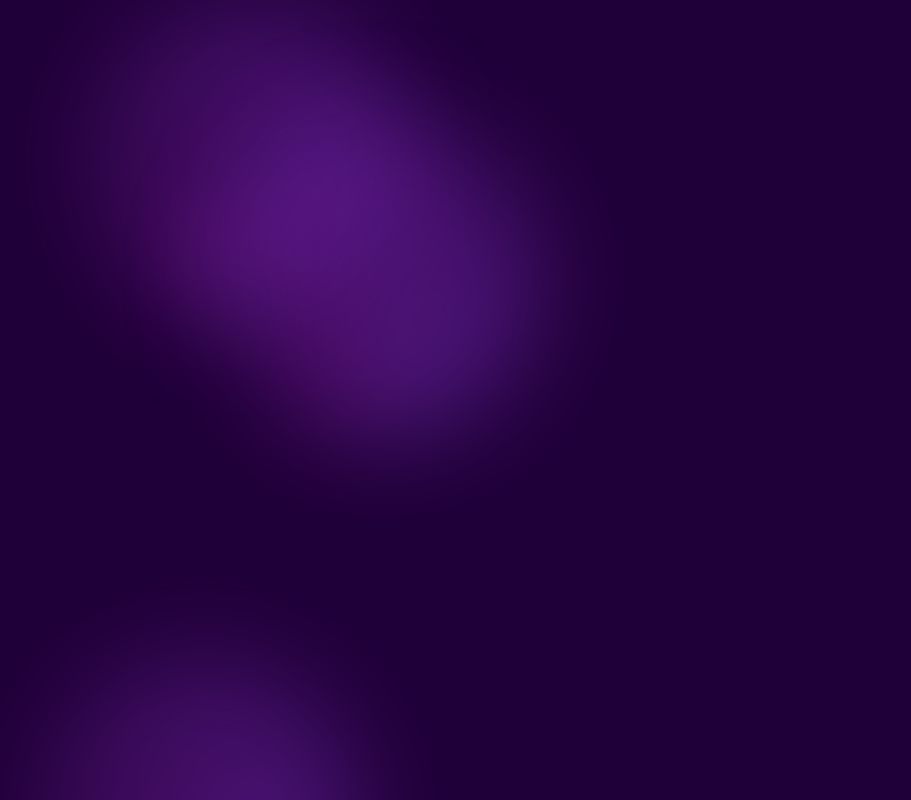
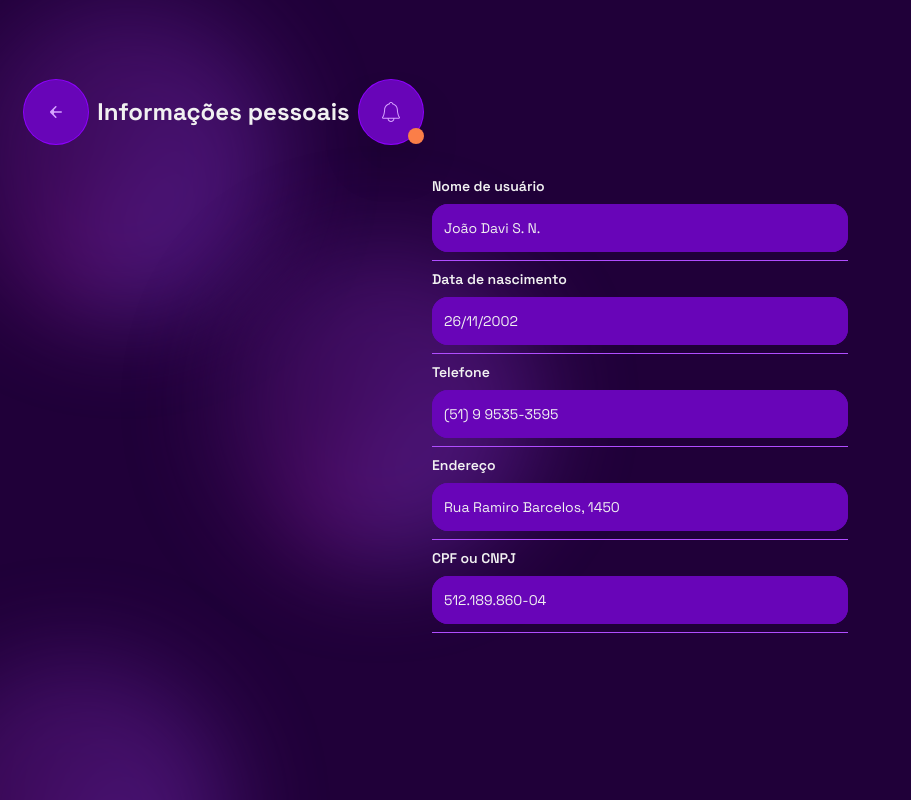
Before and after one commit to Resenhapp/ResenhaWEBAPP, a Next.js app: page /webapp/configuracoes/conta/informacoes in a window 1280 px wide. Shown: the whole page, without its empty margins (0-911 px from the left). Built offline with nearby package versions, Linux system fonts and the light colour scheme; no server answers.

Commit message:
Configurações - WIP

```diff
--- a/src/app/webapp/configuracoes/conta/detalhes/page.js
+++ b/src/app/webapp/configuracoes/conta/detalhes/page.js
@@ -3,6 +3,7 @@ import React, { useState } from 'react';
 import PageHeader from '@/src/components/PageHeader';
 import InputFieldPurple from '@/src/components/InputFieldPurple';
 import Modal from '@/src/components/Modal';
+import ButtonConfig from '@/src/components/ButtonConfig';
 
 export const metadata = {
     title: 'Resenha.app • Detalhes da conta',
@@ -12,15 +13,36 @@ export const metadata = {
 export default function Account() {
     const [username, setUsername] = useState('@dabilas');
     const [tempUsername, setTempUsername] = useState(username);
+
+    const [email, setEmail] = useState('joao*****n@gmail.com')
+    const [tempEmail, setTempEmail] = useState(email)
+
     const [isUnsavedChangesModalOpen, setUnsavedChangesModalOpen] = useState(false);
     const [checkerCallback, setCheckerCallback] = useState(null);
 
     const [hasChange, setHasChange] = useState(false);
 
-    const handleUsernameChange2 = (newValue) => {
+    const handleUsernameChange = (newValue) => {
         setHasChange(true);
         setTempUsername(newValue);
     };
+
+    const handleEmailChange = (newValue) => {
+        setHasChange(true);
+        setTempEmail(newValue);
+    };
+
+    const handleCancel = () => {
+        setHasChange(false);
+        setTempUsername(username);
+        setTempEmail(email);
+    }
+
+    const handleSave = () => {
+        setHasChange(false);
+        setUsername(tempUsername);
+        setEmail(tempEmail);
+    }
 
     return (
         <div className="flex flex-col w-screen h-screen">
@@ -41,11 +63,23 @@ export default function Account() {
                     <div className="h3 w-full flex">
                         <div className="w-full flex flex-col">
                             <div className="h-fit w-full gap-2 flex flex-col">
-                                <InputFieldPurple value={tempUsername} onChange={handleUsernameChange2} />
+                                <p className="text-whiteT1 text-sm font-semibold">Nome de usuário</p>
+                                <InputFieldPurple value={tempUsername} onChange={handleUsernameChange} />
+                                <hr className="border-purpleT4" />
+                                <p className="text-whiteT1 text-sm font-semibold">E-mail</p>
+                                <InputFieldPurple value={tempEmail} onChange={handleEmailChange} />
                             </div>
                         </div>
                     </div>
                 </section>
+            </div>
+            <div className='flex flex-row justify-center p-8'>
+                {hasChange && (
+                    <div className="flex p-8 space-x-4">
+                        <ButtonConfig label="Cancelar" action={handleCancel} />
+                        <ButtonConfig label="Salvar" action={handleSave} />
+                    </div>
+                )}
             </div>
             <Modal show={isUnsavedChangesModalOpen} close={setUnsavedChangesModalOpen}>
                 <div className="gap-2 flex flex-col">
--- a/src/app/webapp/configuracoes/conta/informacoes/page.js
+++ b/src/app/webapp/configuracoes/conta/informacoes/page.js
@@ -1,22 +1,141 @@
 'use client'
-import React from 'react';
+import React, { useState } from 'react';
 import PageHeader from '@/src/components/PageHeader';
+import InputFieldPurple from '@/src/components/InputFieldPurple';
+import Modal from '@/src/components/Modal';
+import ButtonConfig from '@/src/components/ButtonConfig';
+import { arDZ } from 'date-fns/locale';
 
 export const metadata = {
     title: 'Resenha.app • Informações pessoais',
-    description: 'Venha fazer suas resenhas!',
-}
+    description: 'Detalhes da conta, informações pessoais, histórico de atividades e resenhas salvas.',
+};
 
-export default function Privacy() {
+export default function Account() {
+    const [nickname, setNickname] = useState('João Davi S. N.');
+    const [tempNickname, setTempNickname] = useState(nickname);
 
-    const handleNavigation = (pageToGo) => {
-        window.location.href = `/webapp/${pageToGo}`;
+    const [birthday, setBirthday] = useState('26/11/2002')
+    const [tempBirthday, setTempBirthday] = useState(birthday)
+
+    const [phone, setPhone] = useState('(51) 9 9535-3595')
+    const [tempPhone, setTempPhone] = useState(phone)
+
+    const [address, setAddress] = useState('Rua Ramiro Barcelos, 1450')
+    const [tempAddress, setTempAddress] = useState(address)
+
+    const [cpf, setCpf] = useState('512.189.860-04')
+    const [tempCpf, setTempCpf] = useState(cpf)
+
+    const [isUnsavedChangesModalOpen, setUnsavedChangesModalOpen] = useState(false);
+    const [checkerCallback, setCheckerCallback] = useState(null);
+
+    const [hasChange, setHasChange] = useState(false);
+
+    const handleNicknameChange = (newValue) => {
+        setHasChange(true);
+        setTempNickname(newValue);
     };
 
+    const handleBirthdayChange = (newValue) => {
+        setHasChange(true);
+        setTempBirthday(newValue);
+    };
+
+    const handlePhoneChanger = (newValue) => {
+        setHasChange(true);
+        setTempPhone(newValue);
+    };
+
+    const handleAddressChanger = (newValue) => {
+        setHasChange(true);
+        setTempAddress(newValue);
+    };
+
+    const handleCpfChanger = (newValue) => {
+        setHasChange(true);
+        setTempCpf(newValue);
+    };
+
+    const handleCancel = () => {
+        setHasChange(false);
+        setTempNickname(nickname);
+        setTempBirthday(birthday);
+        setTempPhone(phone);
+        setTempAddress(address);
+        setTempCpf(cpf);
+    }
+
+    const handleSave = () => {
+        setHasChange(false);
+        setNickname(tempNickname);
+        setBirthday(tempBirthday);
+        setPhone(tempPhone);
+        setAddress(tempAddress);
+        setCpf(tempCpf);
+    }
+
     return (
-        <div>
-
+        <div className="flex flex-col w-screen h-screen">
+            <PageHeader
+                pageTitle="Informações pessoais"
+                isBack={true}
+                checker={() => new Promise((resolve, reject) => {
+                    if (hasChange) {
+                        setUnsavedChangesModalOpen(true);
+                        setCheckerCallback(() => resolve);
+                    } else {
+                        resolve(true);
+                    }
+                })}
+            />
+            <div className="flex flex-col items-center justify-start h-screen px-4 py-4">
+                <section className="flex w-full max-w-md p-4">
+                    <div className="h3 w-full flex">
+                        <div className="w-full flex flex-col">
+                            <div className="h-fit w-full gap-2 flex flex-col">
+                                <p className="text-whiteT1 text-sm font-semibold">Nome de usuário</p>
+                                <InputFieldPurple value={tempNickname} onChange={handleNicknameChange} />
+                                <hr className="border-purpleT4" />
+                                <p className="text-whiteT1 text-sm font-semibold">Data de nascimento</p>
+                                <InputFieldPurple value={tempBirthday} onChange={handleBirthdayChange} />
+                                <hr className="border-purpleT4" />
+                                <p className="text-whiteT1 text-sm font-semibold">Telefone</p>
+                                <InputFieldPurple value={tempPhone} onChange={handlePhoneChanger} />
+                                <hr className="border-purpleT4" />
+                                <p className="text-whiteT1 text-sm font-semibold">Endereço</p>
+                                <InputFieldPurple value={tempAddress} onChange={handleAddressChanger} />
+                                <hr className="border-purpleT4" />
+                                <p className="text-whiteT1 text-sm font-semibold">CPF ou CNPJ</p>
+                                <InputFieldPurple value={tempCpf} onChange={handleCpfChanger} />
+                                <hr className="border-purpleT4" />
+                            </div>
+                        </div>
+                    </div>
+                </section>
+            </div>
+            <div className='flex flex-row justify-center p-8'>
+                {hasChange && (
+                    <div className="flex p-8 space-x-4">
+                        <ButtonConfig label="Cancelar" action={handleCancel} />
+                        <ButtonConfig label="Salvar" action={handleSave} />
+                    </div>
+                )}
+            </div>
+            <Modal show={isUnsavedChangesModalOpen} close={setUnsavedChangesModalOpen}>
+                <div className="gap-2 flex flex-col">
+                    <h1 className="text-center">Ei! Você tem alterações que não foram salvas! Vai sair sem salvar?</h1>
+                    <button className="bg-purpleT2 ring-1 ring-purpleT3 rounded-full ring-inset py-2 px-4" onClick={() => {
+                        if (typeof checkerCallback === 'function') {
+                            checkerCallback(false);
+                        }
+                        setUnsavedChangesModalOpen(false);
+                    }}>Sim, eu vou.</button>
+                    <button className='bg-purpleT2 ring-1 ring-purpleT3 rounded-full ring-inset py-2 px-4' onClick={() => {
+                        setUnsavedChangesModalOpen(false);
+                    }}>Não, peraí!</button>
+                </div>
+            </Modal>
         </div>
-    )
-
+    );
 }
```
